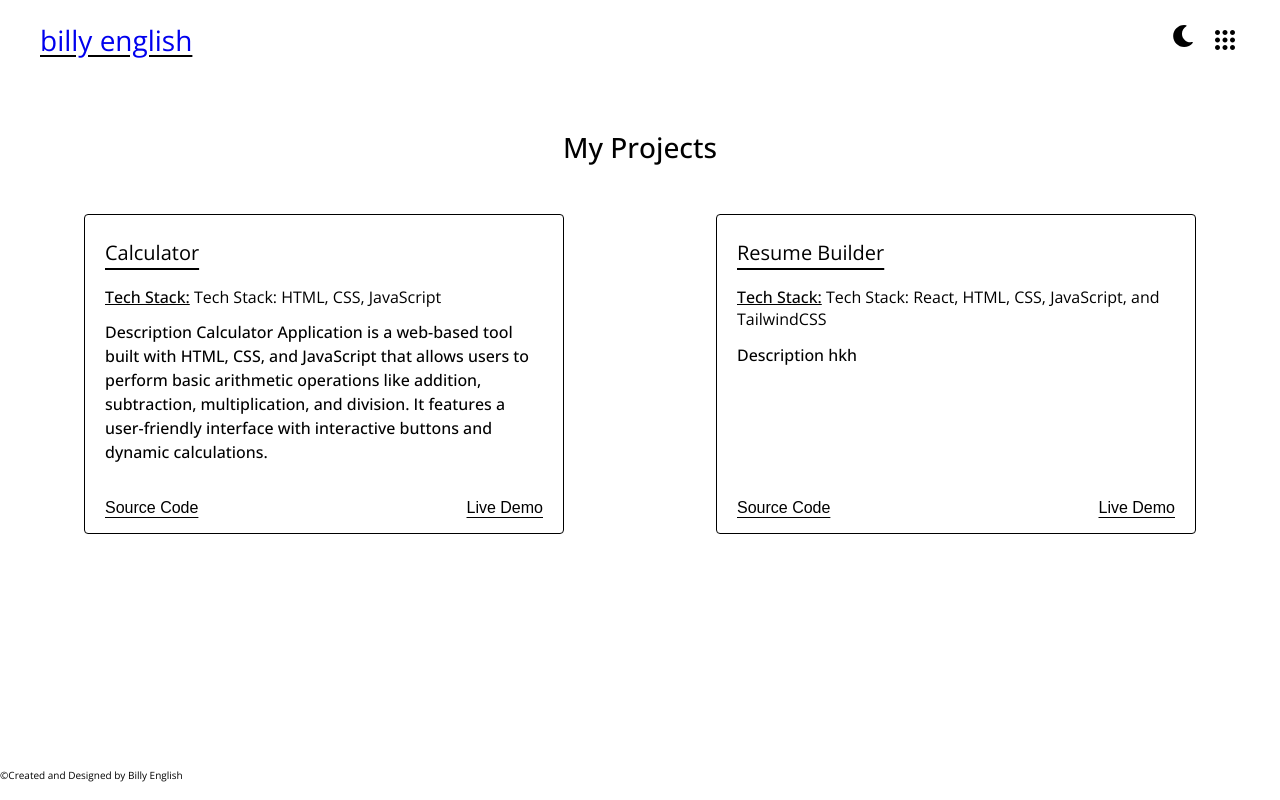
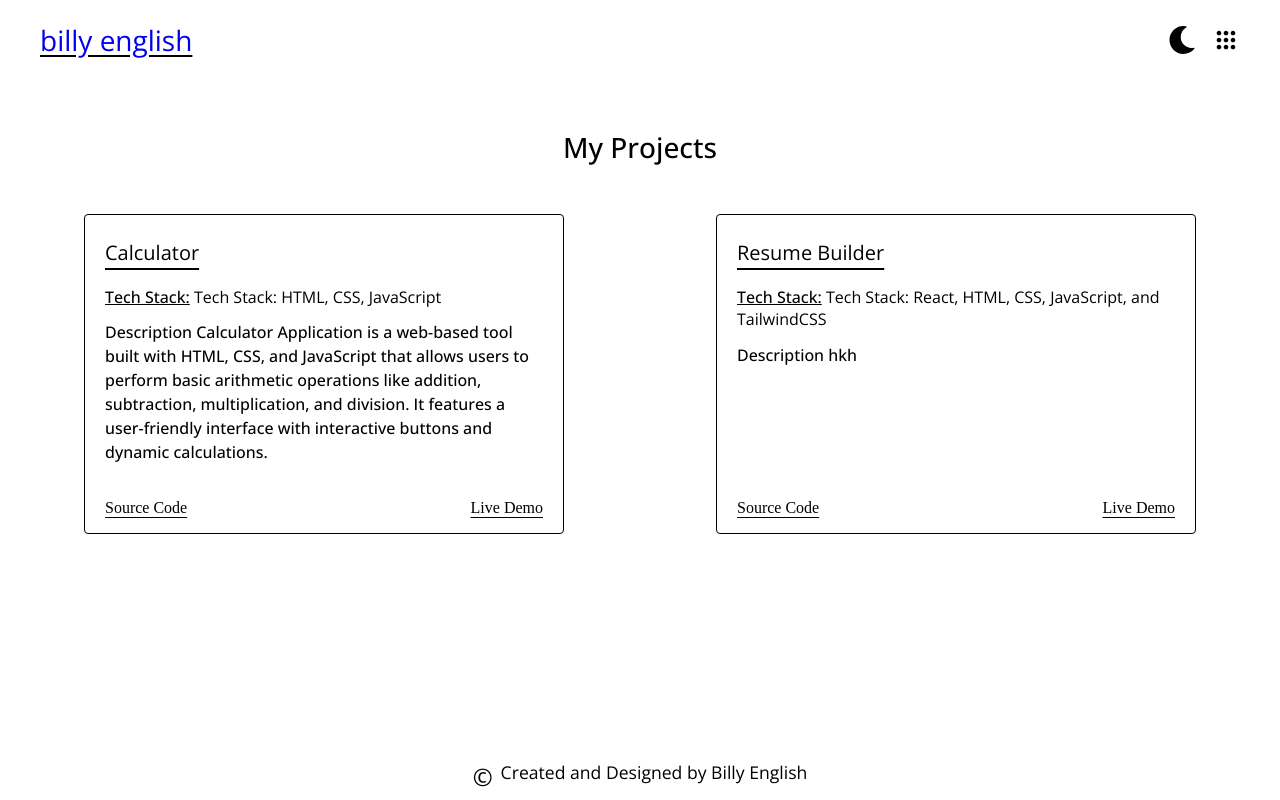
Before and after one commit to billyenglish/billy-portfolio, a React (Vite) app: page /#/projects in a window 1280 px wide. Built offline with nearby package versions, Linux system fonts and the light colour scheme; a web font is replaced by a local one.

Commit message:
Minor changes for grid and flexbox layout.

```diff
--- a/src/component/AboutMe.tsx
+++ b/src/component/AboutMe.tsx
@@ -2,6 +2,7 @@ import "../assets/styles/about_me.css";
 import Nav from "./Nav";
 import Footer from "./Footer";
 import aboutMeImage from "../assets/images/billyenglish.jpeg";
+import "../assets/media_queries/about_query.css"
 
 const AboutMe = () => {
 
@@ -12,15 +13,18 @@ const AboutMe = () => {
                 id="about_me_section"
                 className="section_content"
             >
-                <h3 className="section_title">
+
+                <h3 className="section_title about_title">
                     About Me
                 </h3>
+
                 <div id="about_me_section_content">
+
                     <article id="about_me_image_content">
-                        <img
-                            src={aboutMeImage}
-                            id="about_me_image"
-                        />
+                            <img
+                                src={aboutMeImage}
+                                id="about_me_image"
+                            />
                     </article>
                     <article id="about_me_intro">
                         <h4 className="article_title">
--- a/src/component/ContactMe.tsx
+++ b/src/component/ContactMe.tsx
@@ -1,6 +1,7 @@
 import Nav from "./Nav";
 import Footer from "./Footer";
 import "../assets/styles/contact_me.css";
+import "../assets/media_queries/contact_query.css"
 import Button from "../subcomponent/Button";
 
 const ContactMe = () => {
@@ -9,7 +10,7 @@ const ContactMe = () => {
         <>
             <Nav />
             <section id="contact_me_section" className="main_section">
-                <h3 className="section_title">Contact Me</h3>
+                <h3 className="section_title contact_title">Contact Me</h3>
 
                 <div id="form_container">
                     <div>
--- a/src/component/Footer.tsx
+++ b/src/component/Footer.tsx
@@ -1,4 +1,6 @@
-import "../assets/media_queries/footer_query.css";
+import "../assets/styles/homepage.css"
+import "../assets/styles/footer.css"
+import "../assets/media_queries/footer_query.css"
 
 const Footer = () => {
 
--- a/src/component/Homepage.tsx
+++ b/src/component/Homepage.tsx
@@ -3,6 +3,7 @@ import Footer from "./Footer";
 import Button from "../subcomponent/Button";
 import currentRoute from "../subcomponent/CurrentNavigation";
 import "../assets/media_queries/homepage_query.css";
+import "../assets/styles/homepage.css"
 
 const Homepage = () => {
 
--- a/src/component/Nav.tsx
+++ b/src/component/Nav.tsx
@@ -6,6 +6,7 @@ import { MdOutlineArrowOutward } from "react-icons/md";
 import Button from "../subcomponent/Button";
 import { Link } from "react-router-dom";
 import "../assets/styles/nav.css";
+import "../assets/media_queries/nav_query.css"
 
 const Nav = () => {
 
@@ -68,15 +69,15 @@ const Nav = () => {
                 <ul className="nav_list_menu_buttons">
                     <li>
                         <Button
-                            icon={ navMenu ? <CgClose size={30} /> : <CgMenuGridO size={30} /> }
+                            icon={ navMenu ? <CgClose /> : <CgMenuGridO /> }
                             className="nav_menu_button"
                             onClick={handleNavMenu}
                         />
                     </li>
                     <li>
                         <Button
-                            icon={ themeMode ? <FaMoon size={22} /> : <IoSunny size={30} /> }
-                            className="nav_menu_button"
+                            icon={ themeMode ? <FaMoon /> : <IoSunny /> }
+                            className="nav_menu_button theme"
                             onClick={handleThemeMode}
                         />
                     </li>
--- a/src/component/Skills.tsx
+++ b/src/component/Skills.tsx
@@ -1,6 +1,7 @@
 import Nav from "./Nav";
 import Footer from "./Footer";
 import "../assets/styles/skills.css";
+import "../assets/media_queries/skills_query.css"
 import { FaHtml5, FaCss3Alt, FaJs, FaReact, FaSass, FaBootstrap, FaNodeJs, FaPython, FaJava, FaGithub } from "react-icons/fa";
 import { SiTypescript, SiTailwindcss, SiExpress, SiMongodb, SiGraphql, SiMongoose, SiC, SiVite, SiWebpack, SiJest } from "react-icons/si";
 import { RiNextjsFill, RiTerminalBoxFill } from "react-icons/ri";
@@ -148,7 +149,7 @@ const Skills = () => {
         <>
             <Nav />
             <section id="skills_section" className="main_section">
-                <h3 className="section_title">
+                <h3 className="section_title skills_title">
                     Skills
                 </h3>
 
```
